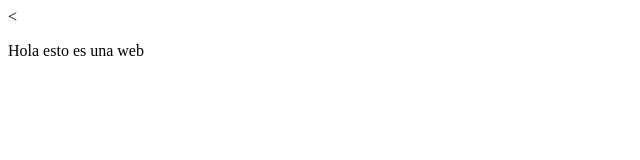
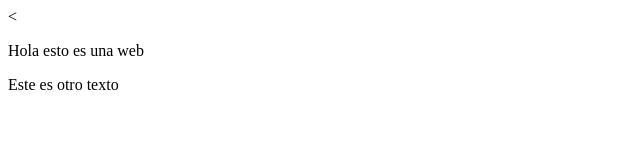
Before and after one commit to anderscript/projecto, a plain HTML site: page index.html in a window 1280 px wide. Shown: the whole page, without its empty margins (0-640 px from the left). Drawn offline with Linux system fonts and the light colour scheme.

Commit message:
Se dieron mas datos

```diff
--- a/index.html
+++ b/index.html
@@ -6,5 +6,6 @@
   </head>
   <body>
     <p>Hola esto es una web</p>
+    <p> Este es otro texto </p>
   </body>
 </html>
```
Also changed, not shown: hola.html (added).
